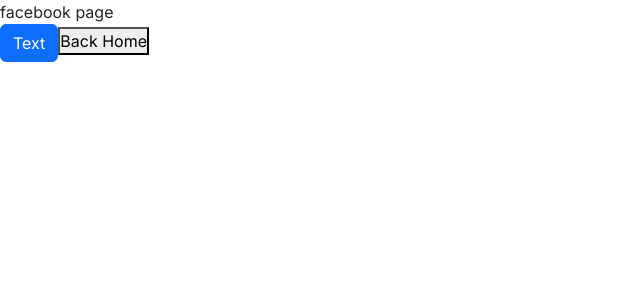
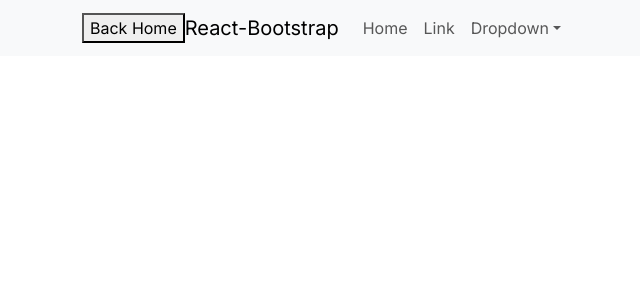
Before and after one commit to NguyenPhucTrong/NextJS, a Next.js app: page /facebook in a window 1280 px wide. Shown: the top 300 px of the page, without its empty margins (0-640 px from the left). Built offline with nearby package versions, Linux system fonts and the light colour scheme.

Commit message:
bootstrap

```diff
--- a/next.config.js
+++ b/next.config.js
@@ -1,4 +1,4 @@
 /** @type {import('next').NextConfig} */
-const nextConfig = {}
+const nextConfig = {};
 
-module.exports = nextConfig
+module.exports = nextConfig;
--- a/src/app/facebook/page.tsx
+++ b/src/app/facebook/page.tsx
@@ -2,21 +2,53 @@
 
 import { useRouter } from "next/navigation";
 import { Button } from "react-bootstrap";
+import Container from "react-bootstrap/Container";
+import Nav from "react-bootstrap/Nav";
+import Navbar from "react-bootstrap/Navbar";
+import NavDropdown from "react-bootstrap/NavDropdown";
 
-const facebook = () => {
+const Facebook = () => {
   const router = useRouter();
   const handleButton = () => {
     router.push("/");
   };
   return (
-    <div>
-      facebook page
-      <div>
-        <Button variant="primary">Text</Button>
+    // <div>
+    //   facebook page
+    //   <div>
+    //     <Button variant="primary">Text</Button>
+    //     {/* <Button onClick={() => handleButton()} variant="primary">
+    //       Text1
+    //     </Button> */}
+    //     <button onClick={() => handleButton()}>Back Home</button>
+    //   </div>
+    // </div>
+
+    <Navbar expand="lg" className="bg-body-tertiary">
+      <Container>
         <button onClick={() => handleButton()}>Back Home</button>
-      </div>
-    </div>
+        <Navbar.Brand href="#home">React-Bootstrap</Navbar.Brand>
+        <Navbar.Toggle aria-controls="basic-navbar-nav" />
+        <Navbar.Collapse id="basic-navbar-nav">
+          <Nav className="me-auto">
+            <Nav.Link href="#home">Home</Nav.Link>
+            <Nav.Link href="#link">Link</Nav.Link>
+            <NavDropdown title="Dropdown" id="basic-nav-dropdown">
+              <NavDropdown.Item href="#action/3.1">Action</NavDropdown.Item>
+              <NavDropdown.Item href="#action/3.2">
+                Another action
+              </NavDropdown.Item>
+              <NavDropdown.Item href="#action/3.3">Something</NavDropdown.Item>
+              <NavDropdown.Divider />
+              <NavDropdown.Item href="#action/3.4">
+                Separated link
+              </NavDropdown.Item>
+            </NavDropdown>
+          </Nav>
+        </Navbar.Collapse>
+      </Container>
+    </Navbar>
   );
 };
 
-export default facebook;
+export default Facebook;
--- a/src/app/globals.css
+++ b/src/app/globals.css
@@ -1,9 +1,9 @@
-:root {
+/* :root {
   --max-width: 1100px;
   --border-radius: 12px;
-  --font-mono: ui-monospace, Menlo, Monaco, 'Cascadia Mono', 'Segoe UI Mono',
-    'Roboto Mono', 'Oxygen Mono', 'Ubuntu Monospace', 'Source Code Pro',
-    'Fira Mono', 'Droid Sans Mono', 'Courier New', monospace;
+  --font-mono: ui-monospace, Menlo, Monaco, "Cascadia Mono", "Segoe UI Mono",
+    "Roboto Mono", "Oxygen Mono", "Ubuntu Monospace", "Source Code Pro",
+    "Fira Mono", "Droid Sans Mono", "Courier New", monospace;
 
   --foreground-rgb: 0, 0, 0;
   --background-start-rgb: 214, 219, 220;
@@ -104,4 +104,4 @@
   html {
     color-scheme: dark;
   }
-}
+} */
```
Also changed, not shown: .eslintrc.json (added).
